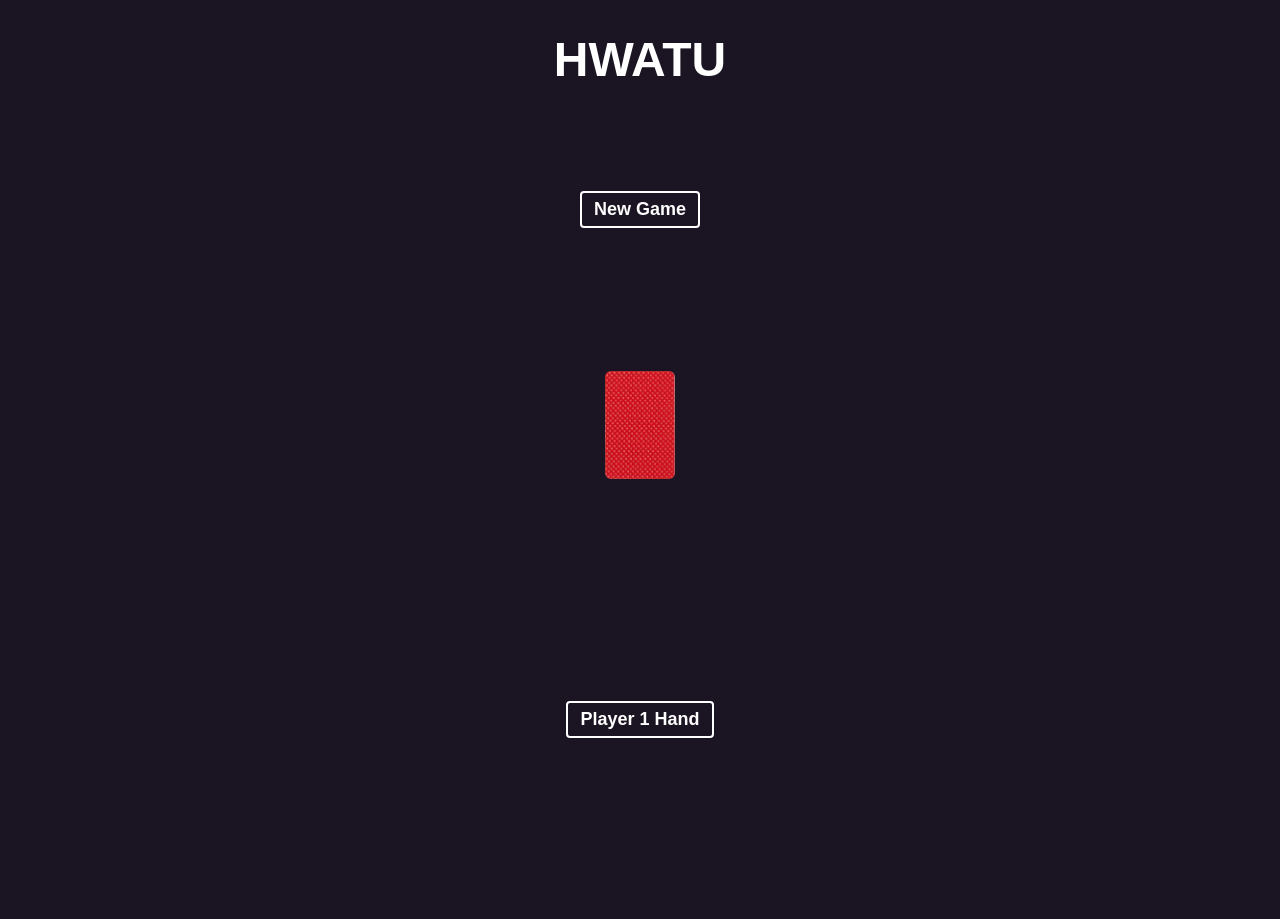
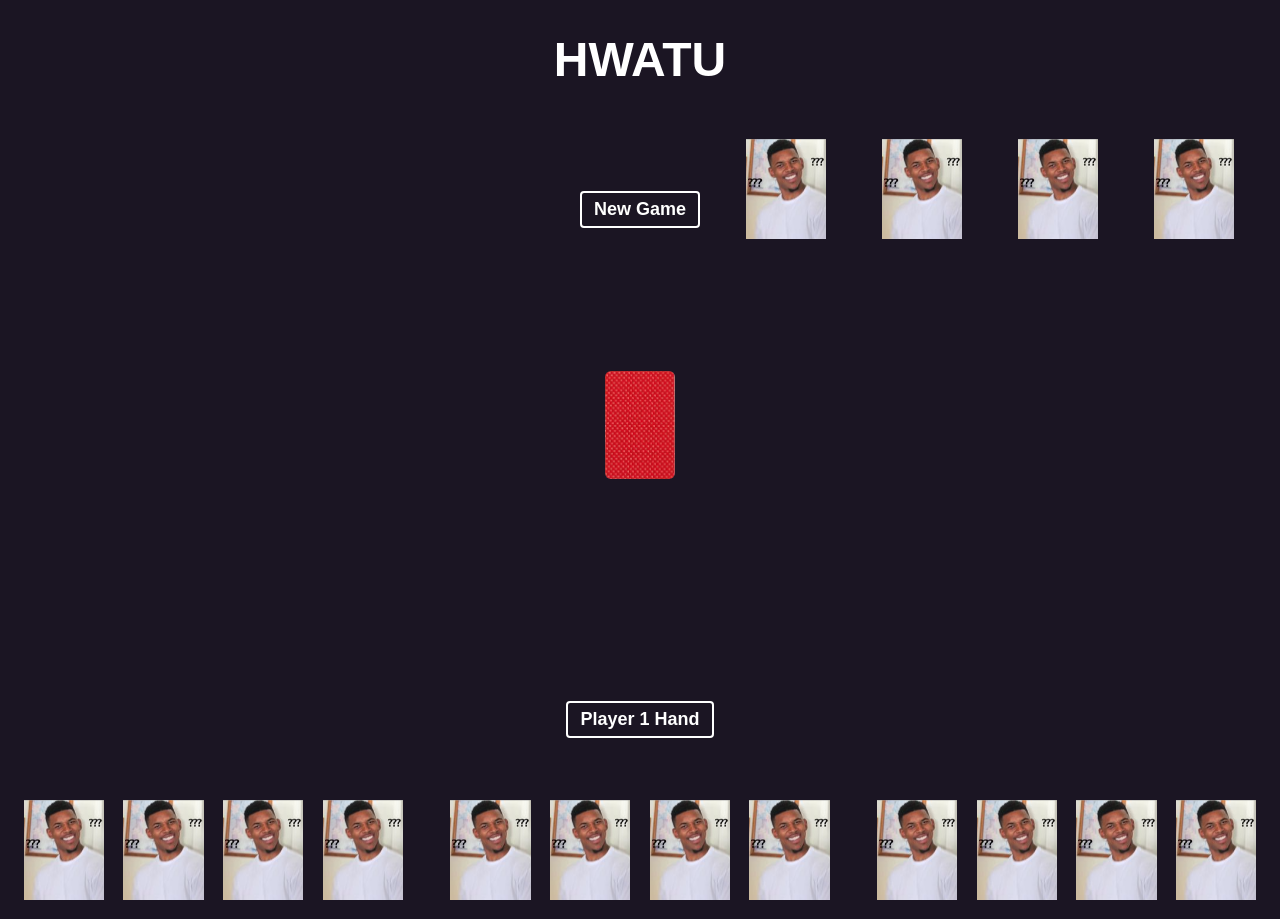
Before and after one commit to parkdaniel731/solo-project, a React app: page / in a window 1280 px wide. Built offline with nearby package versions, Linux system fonts and the light colour scheme.

Commit message:
adds style and spacing

```diff
--- a/client/containers/ScoreContainer.jsx
+++ b/client/containers/ScoreContainer.jsx
@@ -5,22 +5,22 @@ const ScoreContainer = () => {
   return (
     <div className="score-container">
       <div className="player1-score-container">
-        {/* <Card key={8000} card-id={'placeholder8'} src={'../images/nickyoung.png'} alt={'place holder'} />
+        <Card key={8000} card-id={'placeholder8'} src={'../images/nickyoung.png'} alt={'place holder'} />
         <Card key={9000} card-id={'placeholder9'} src={'../images/nickyoung.png'} alt={'place holder'} />
         <Card key={10000} card-id={'placeholder10'} src={'../images/nickyoung.png'} alt={'place holder'} />
-        <Card key={11000} card-id={'placeholder11'} src={'../images/nickyoung.png'} alt={'place holder'} /> */}
+        <Card key={11000} card-id={'placeholder11'} src={'../images/nickyoung.png'} alt={'place holder'} />
       </div>
       <div className="player2-score-container">
-        {/* <Card key={12000} card-id={'placeholder12'} src={'../images/nickyoung.png'} alt={'place holder'} />
+        <Card key={12000} card-id={'placeholder12'} src={'../images/nickyoung.png'} alt={'place holder'} />
         <Card key={13000} card-id={'placeholder13'} src={'../images/nickyoung.png'} alt={'place holder'} />
         <Card key={14000} card-id={'placeholder14'} src={'../images/nickyoung.png'} alt={'place holder'} />
-        <Card key={15000} card-id={'placeholder15'} src={'../images/nickyoung.png'} alt={'place holder'} /> */}
+        <Card key={15000} card-id={'placeholder15'} src={'../images/nickyoung.png'} alt={'place holder'} />
       </div>
       <div className="player3-score-container">
-        {/* <Card key={16000} card-id={'placeholder16'} src={'../images/nickyoung.png'} alt={'place holder'} />
+        <Card key={16000} card-id={'placeholder16'} src={'../images/nickyoung.png'} alt={'place holder'} />
         <Card key={17000} card-id={'placeholder17'} src={'../images/nickyoung.png'} alt={'place holder'} />
         <Card key={18000} card-id={'placeholder18'} src={'../images/nickyoung.png'} alt={'place holder'} />
-        <Card key={19000} card-id={'placeholder19'} src={'../images/nickyoung.png'} alt={'place holder'} /> */}
+        <Card key={19000} card-id={'placeholder19'} src={'../images/nickyoung.png'} alt={'place holder'} />
       </div>
     </div>
   );
--- a/client/containers/TableContainer.jsx
+++ b/client/containers/TableContainer.jsx
@@ -42,10 +42,10 @@ const TableContainer = ({ deck, setDeck, tableCards, setTableCards, handCards, s
         <img id="card-back" src="../images/card-back.png" alt="" />
       </div>
       <div className="right-table">
-        {/* <Card key={16000} card-id={'placeholder16'} src={'../images/nickyoung.png'} alt={'place holder'} />
+        <Card key={16000} card-id={'placeholder16'} src={'../images/nickyoung.png'} alt={'place holder'} />
         <Card key={17000} card-id={'placeholder17'} src={'../images/nickyoung.png'} alt={'place holder'} />
         <Card key={18000} card-id={'placeholder18'} src={'../images/nickyoung.png'} alt={'place holder'} />
-        <Card key={19000} card-id={'placeholder19'} src={'../images/nickyoung.png'} alt={'place holder'} /> */}
+        <Card key={19000} card-id={'placeholder19'} src={'../images/nickyoung.png'} alt={'place holder'} />
       </div>
     </div>
   );
```
